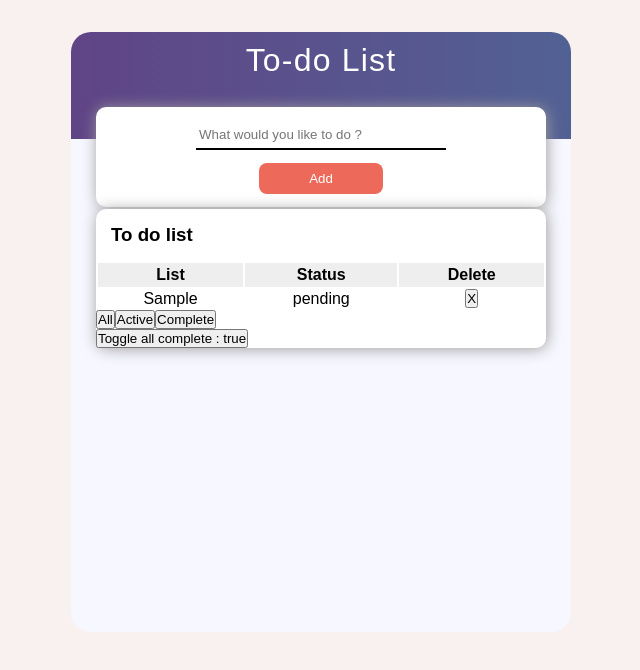
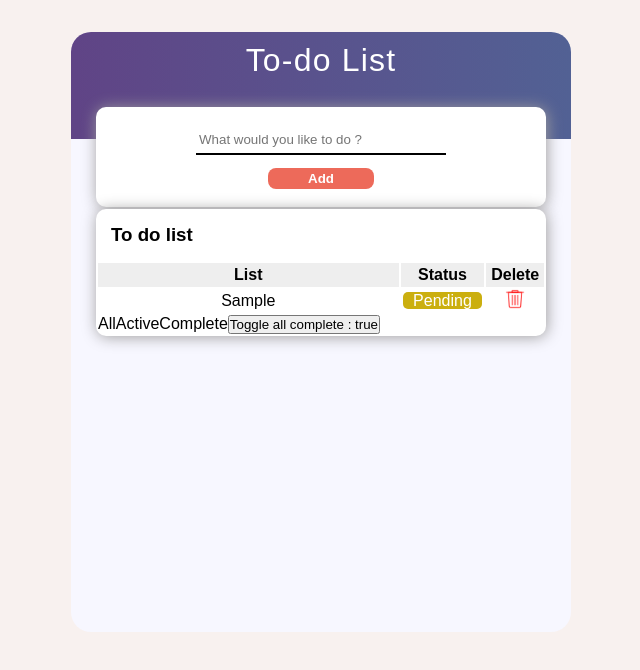
Before and after one commit to Mohzaki20/To-Do-App, a React (Create React App) app: page / in a window 1280 px wide. Both pictures are taken after typing "Sample" into the empty fields and a click on the button "Add". Shown: the top 670 px of the page, without its empty margins (319-959 px from the left). Built offline with nearby package versions, Linux system fonts and the light colour scheme.

Commit message:
add style

```diff
--- a/src/App.css
+++ b/src/App.css
@@ -67,10 +67,10 @@
 .add-btn {
   background-color: #ed6a5a;
   color: #fff;
-  padding: 8px 50px;
+  padding: 3px 40px;
   border: none;
   cursor: pointer;
-  font-weight: 500;
+  font-weight: 600;
   border-radius: 8px;
   -webkit-border-radius: 8px;
   -moz-border-radius: 8px;
@@ -92,8 +92,7 @@
   width: 90%;
   position: absolute;
   left: 50%;
-  /*padding: 15px;
-  */border-radius: 10px;
+  border-radius: 10px;
   box-shadow: 1px 1px 15px #9e9d9d;
   transform: translateX(-50%);
 
--- a/src/App.js
+++ b/src/App.js
@@ -54,6 +54,7 @@ function App() {
                 <th>Delete</th>
               </tr>
             </thead>
+
             {todos.map((todo) => {
               return (
                 <ToDo
@@ -64,13 +65,12 @@ function App() {
                 />
               );
             })}
-          </table>
-          <div>
-            <button onClick={() => setTodoStatus("all")}>All</button>
-            <button onClick={() => setTodoStatus("active")}>Active</button>
-            <button onClick={() => setTodoStatus("complete")}>Complete</button>
-          </div>
 
+            <tr>
+
+              <span onClick={() => setTodoStatus("all")}>All</span>
+              <span onClick={() => setTodoStatus("active")}>Active</span>
+              <span onClick={() => setTodoStatus("complete")}>Complete</span>
               {todos.some((todo) => todo.complete) ? (
                 <button onClick={removeAllCompleteTodos}>
                   Remove all complete Todos{" "}
@@ -89,6 +89,9 @@ function App() {
               >
                 Toggle all complete : {`${toggleAllComplete}`}{" "}
               </button>
+
+            </tr>
+          </table>
         </div>
       </div>
     </div>
--- a/src/Components/ToDo.jsx
+++ b/src/Components/ToDo.jsx
@@ -1,18 +1,30 @@
 import React from "react";
-
+import "./style.css";
+import recycle from "./images/delete.png";
 function ToDo(props) {
   return (
     <tbody>
       <tr>
         <td
           onClick={props.isComplete}
-        style={{ textDecoration: props.todo.complete ? "line-through" : "" ,cursor: "pointer"}}
+          style={{
+            textDecoration: props.todo.complete ? "line-through" : "",
+            cursor: "pointer",
+          }}
         >
           {props.todo.text}
         </td>
-      <td>{props.todo.complete ? "completed" : "pending"}</td>
         <td>
-        <button onClick={props.onDelete}>X</button>
+          {props.todo.complete ? (
+            <span className="complete-btn">Completed</span>
+          ) : (
+            <span className="pending-btn">Pending</span>
+          )}
+        </td>
+        <td>
+          <span onClick={props.onDelete} style={{ cursor: "pointer" }}>
+            <img src={recycle} alt="" width={20} />
+          </span>
         </td>
       </tr>
     </tbody>
--- a/src/Components/style.css
+++ b/src/Components/style.css
@@ -0,0 +1,25 @@
+.complete-btn {
+    width: fit-content;
+    background-color: rgb(56, 56, 230);
+    border-radius: 5px;
+    -webkit-border-radius: 5px;
+    -moz-border-radius: 5px;
+    -ms-border-radius: 5px;
+    -o-border-radius: 5px;
+    color: #fff;
+    padding: 0 10px;
+    margin: 5px 0;
+}
+.pending-btn {
+    background-color: rgb(203, 175, 15);
+    border-radius: 5px;
+    -webkit-border-radius: 5px;
+    -moz-border-radius: 5px;
+    -ms-border-radius: 5px;
+    -o-border-radius: 5px;
+    color: #fff;
+    padding: 0 10px;
+    margin: 5px 0;
+    width: fit-content;
+
+}
```
Also changed, not shown: src/Components/images/delete.png (added). Lines whose indentation alone changed are shown as unchanged.
